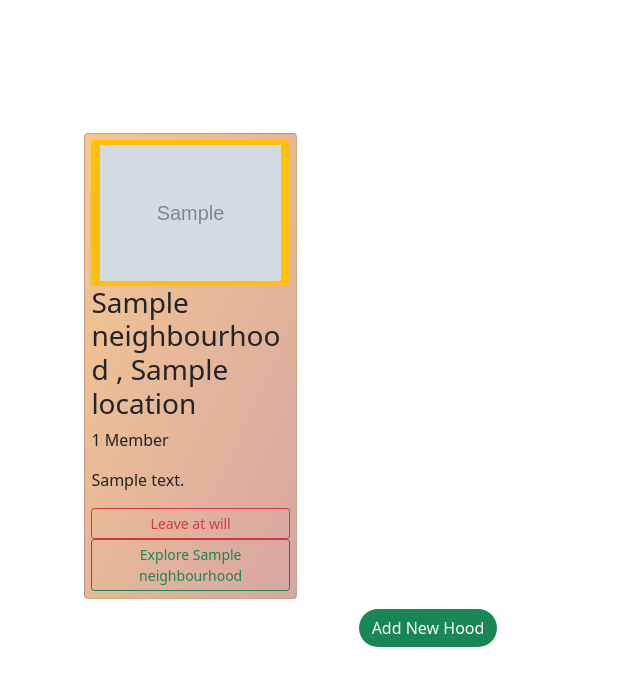
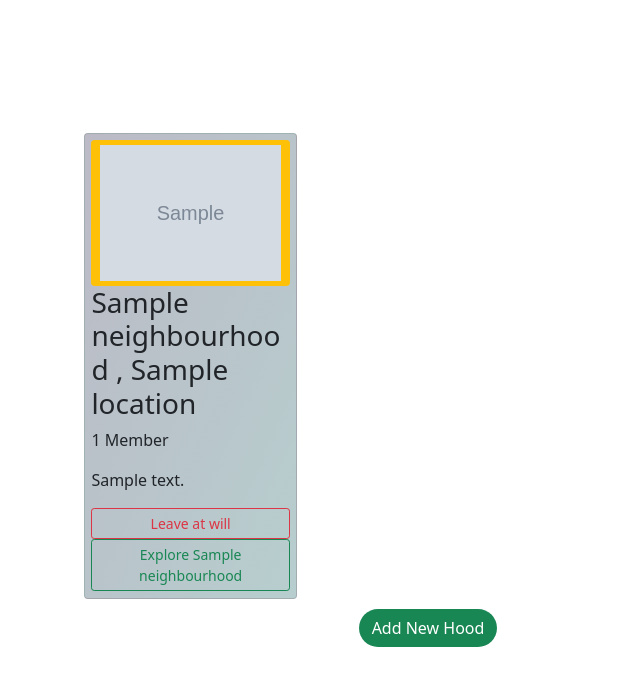
Before and after one commit to LoiseMulwa/Neck-of-the-woods, a Django app: page /neighbourhood/ in a window 1280 px wide. Shown: the part 83-769 px from the top of the page, without its empty margins (0-640 px from the left). Run offline with Django 4.2, Linux system fonts and the light colour scheme; a user stored in the database is signed in; tables that the repository leaves empty hold one stand-in row (values such as "Sample post"); grey boxes marked "Sample" are stand-in pictures; some libraries are stand-ins or nearby versions.

Commit message:
st:Add background color

```diff
--- a/Neiba/templates/main/neighbourhood.html
+++ b/Neiba/templates/main/neighbourhood.html
@@ -10,7 +10,7 @@
         {% for hoods in hood %}
         <div class="col-md-4">
             <div class="card"
-                style="margin-bottom: 5%; padding: 3%; background: linear-gradient(to top left, #d6a6a3, #f5c88e); ">
+                style="margin-bottom: 5%; padding: 3%; background: linear-gradient(to top left, #B7CECE, #BBBAC6); ">
                 <a href="{% url 'single_hood' hoods.name %}" class="btn btn-warning btn-sm"><img
                         src="{{hoods.photo.url}}" alt="" width="100%" class="image"></a>
 
```
